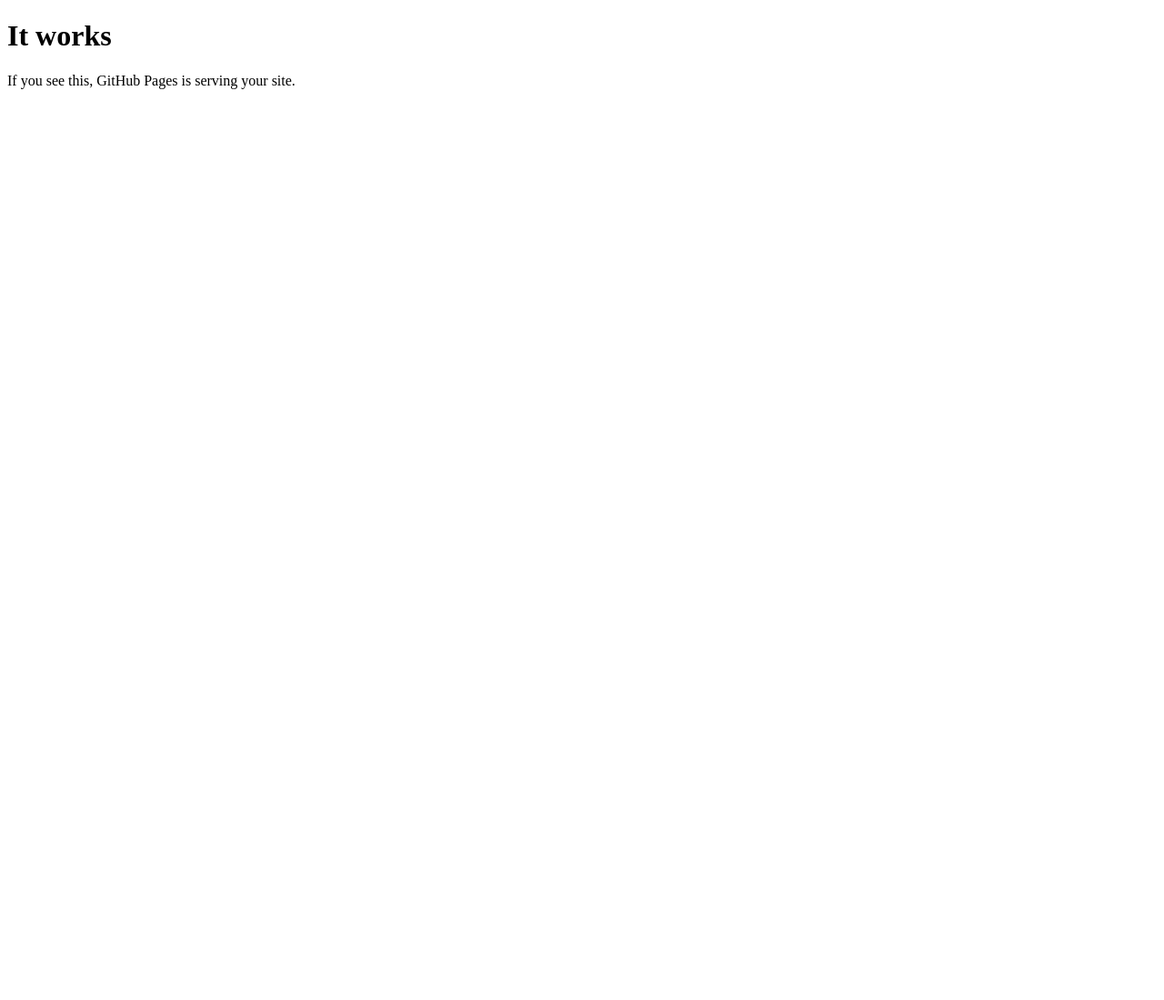
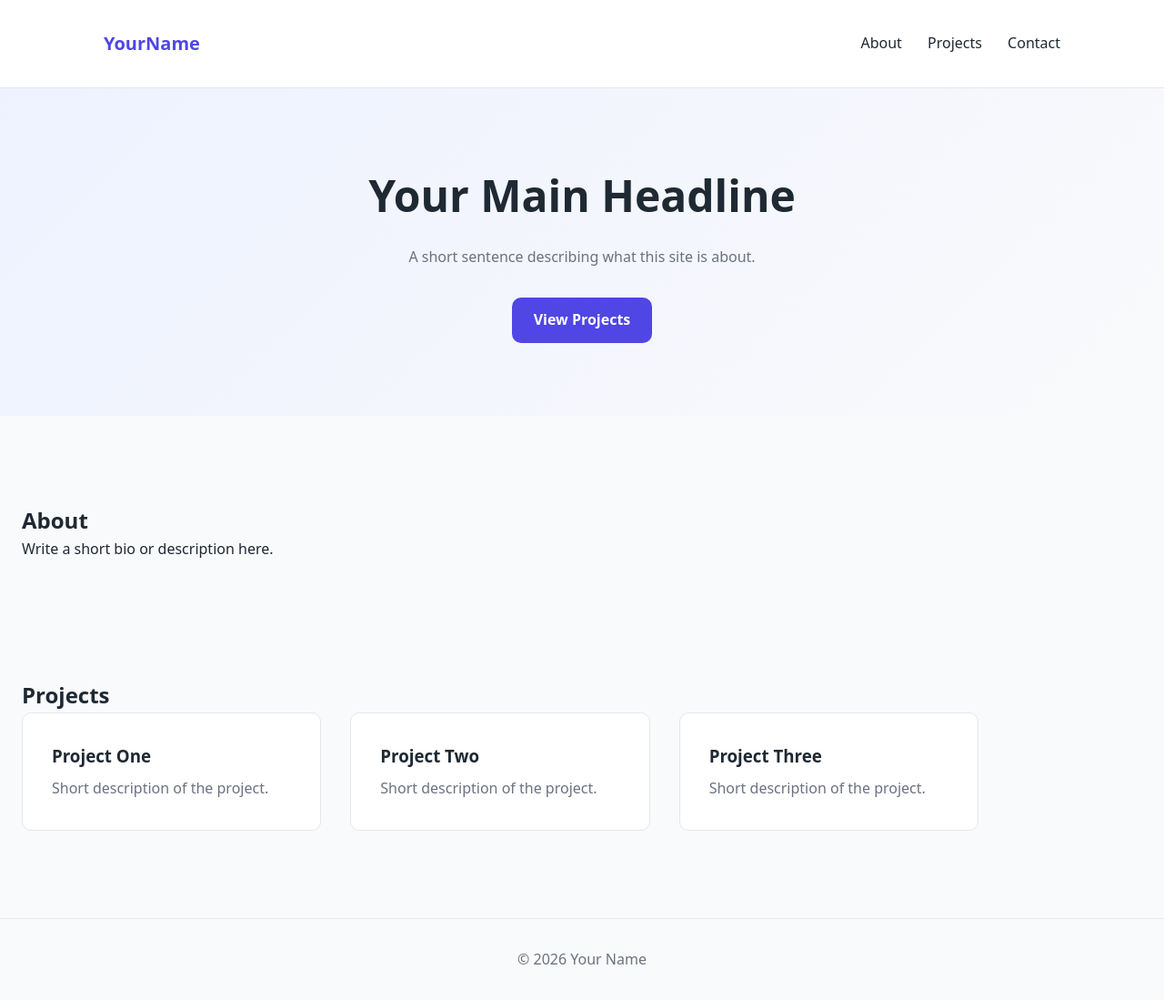
Before and after one commit to janguyen115/myWebsite, a plain HTML site: page index.html in a window 1280 px wide. Shown: the whole page at 91% size. Before the commit the page ends 800 px from the top, so only its background shows below. Drawn offline with Linux system fonts and the light colour scheme.

Commit message:
Revamp index.html structure and content

```diff
--- a/index.html
+++ b/index.html
@@ -1,11 +1,70 @@
 <!DOCTYPE html>
 <html lang="en">
 <head>
-  <meta charset="UTF-8">
-  <title>Test</title>
+  <meta charset="UTF-8" />
+  <meta name="viewport" content="width=device-width, initial-scale=1.0" />
+  <title>Your Site Title</title>
+
+  <!-- Link your CSS -->
+  <link rel="stylesheet" href="styles.css" />
 </head>
 <body>
-  <h1>It works</h1>
-  <p>If you see this, GitHub Pages is serving your site.</p>
+
+  <!-- ================= HEADER ================= -->
+  <header>
+    <div class="container nav">
+      <div class="logo">YourName</div>
+      <nav>
+        <a href="#about">About</a>
+        <a href="#projects">Projects</a>
+        <a href="#contact">Contact</a>
+      </nav>
+    </div>
+  </header>
+
+  <!-- ================= HERO ================= -->
+  <section class="hero">
+    <h1>Your Main Headline</h1>
+    <p>
+      A short sentence describing what this site is about.
+    </p>
+    <a href="#projects" class="btn">View Projects</a>
+  </section>
+
+  <!-- ================= ABOUT ================= -->
+  <section id="about" class="section container">
+    <h2>About</h2>
+    <p>
+      Write a short bio or description here.
+    </p>
+  </section>
+
+  <!-- ================= PROJECTS ================= -->
+  <section id="projects" class="section container">
+    <h2>Projects</h2>
+
+    <div class="grid">
+      <div class="card">
+        <h3>Project One</h3>
+        <p>Short description of the project.</p>
+      </div>
+
+      <div class="card">
+        <h3>Project Two</h3>
+        <p>Short description of the project.</p>
+      </div>
+
+      <div class="card">
+        <h3>Project Three</h3>
+        <p>Short description of the project.</p>
+      </div>
+    </div>
+  </section>
+
+  <!-- ================= FOOTER ================= -->
+  <footer>
+    <p>© 2026 Your Name</p>
+  </footer>
+
 </body>
 </html>
```
